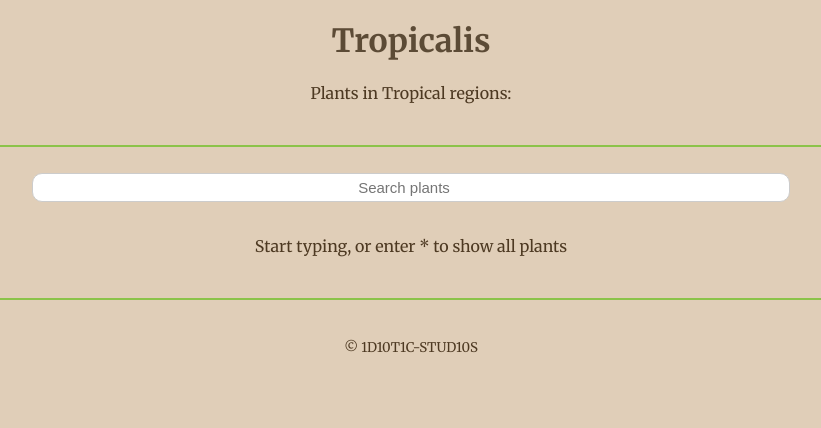
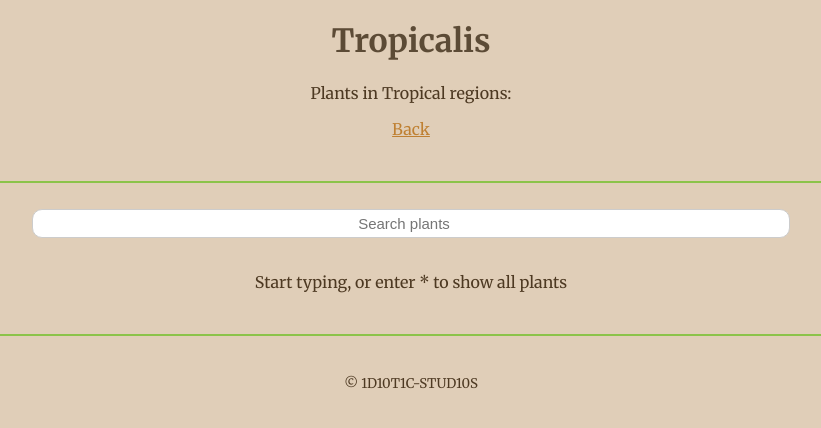
Before and after one commit to BotanyBase/botanybase.github.io, a Jekyll site: the page built from identify/tropical.html, in a window 1280 px wide. Shown: the top 428 px of the page, without its empty margins (229-1050 px from the left). Built offline with Jekyll 4.4.1, drawn with Linux system fonts in a browser that asks for light colours.

Commit message:
Update catalogue.html

```diff
--- a/_layouts/catalogue.html
+++ b/_layouts/catalogue.html
@@ -91,6 +91,8 @@ searchButton:hover {
 
 {{ content }}
 
+<p style="text-align: center;"><a href="https://botanybase.github.io">Back</a></p>
+
 <br>
 <hr>
 <br>
```
